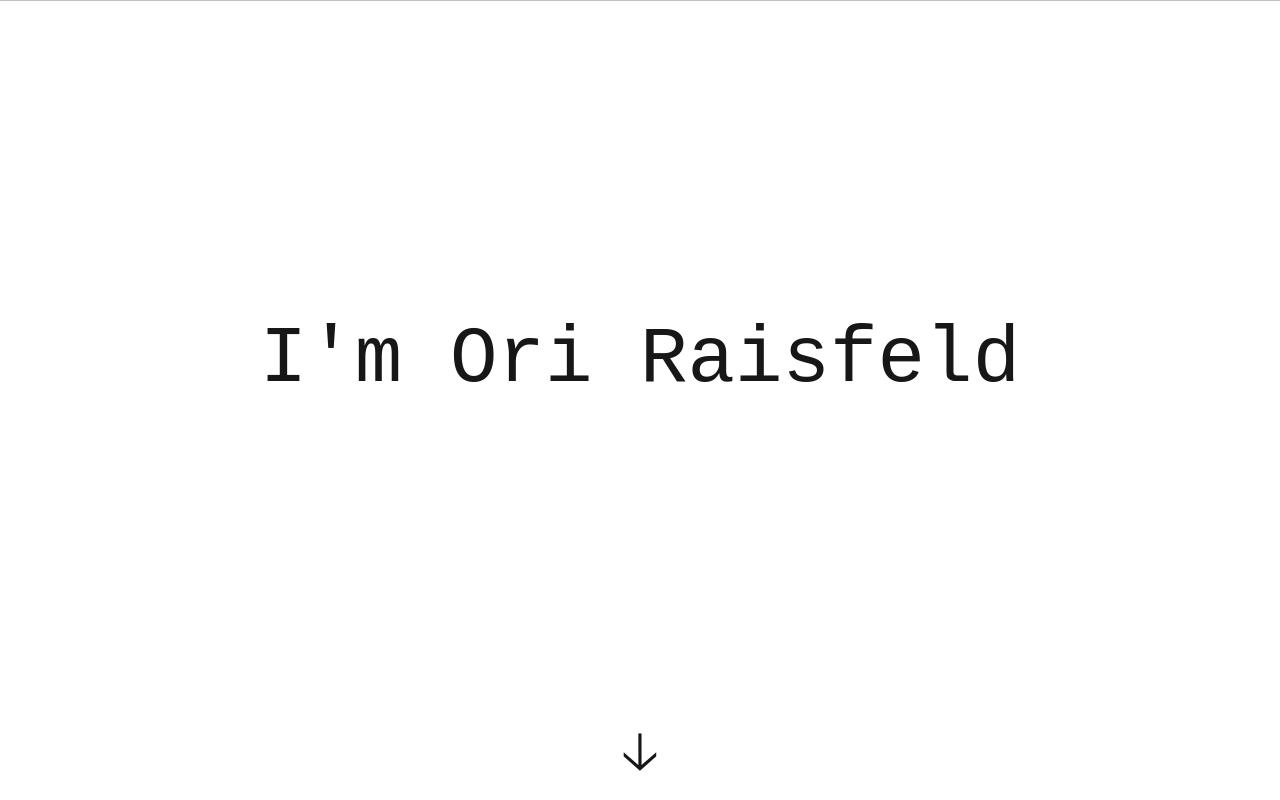
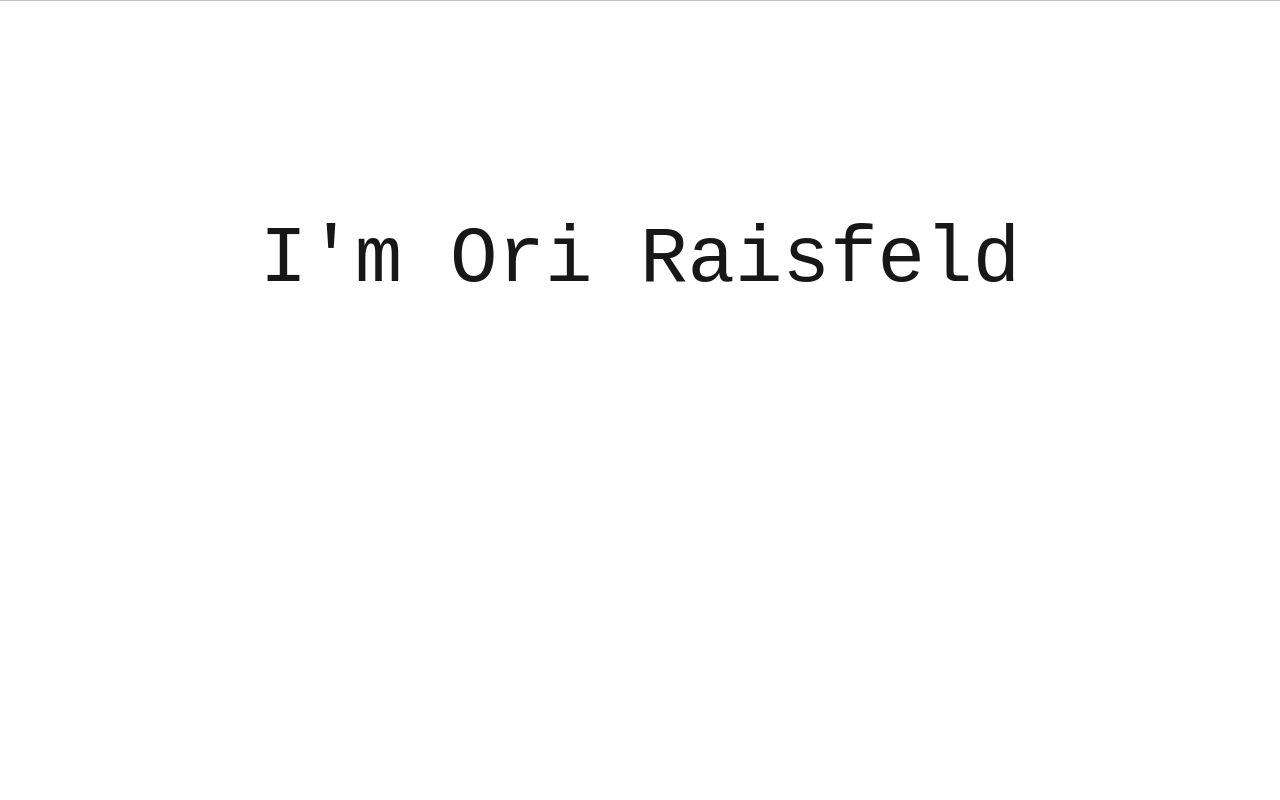
Before and after one commit to raisfeld-ori/ori-raisfeld, a Next.js app: page / in a window 1280 px wide. Built offline with nearby package versions, Linux system fonts and the light colour scheme.

Commit message:
added scrolling effect

```diff
--- a/src/app/globals.css
+++ b/src/app/globals.css
@@ -26,6 +26,8 @@ body {
   font-weight: 500;
   font-style: normal;
   user-select: none;
+  height: 100%;
+  width: 100%;
 }
 
 @layer utilities {
--- a/src/app/layout.tsx
+++ b/src/app/layout.tsx
@@ -1,10 +1,5 @@
 import type { Metadata } from "next";
 import "./globals.css";
-import { gsap } from "gsap";
-import { ScrollTrigger } from "gsap/ScrollTrigger";
-import { ScrollToPlugin } from "gsap/ScrollToPlugin";
-
-gsap.registerPlugin(ScrollTrigger, ScrollToPlugin);
 
 export const metadata: Metadata = {
   title: "Ori raisfeld",
@@ -18,7 +13,7 @@ export default function RootLayout({
 }>) {
   return (
     <html lang="en">
-      <body className="h-screen w-screen overflow-y-scroll">
+      <body className="overflow-y-scroll">
         {children}
       </body>
     </html>
--- a/src/app/page.css
+++ b/src/app/page.css
@@ -3,7 +3,6 @@
     width: 100vw;
     display: flex;
     flex-direction: column;
-    justify-content:flex-end;
     align-items: center;
 }
 
@@ -26,16 +25,40 @@
     width: 100svw;
 }
 
+.title{
+    font-size: 3em;
+    text-shadow:
+    0 0 1px rgba(255, 255, 255, 0.8),
+    0 0 6px rgba(255, 255, 255, 0.4);
+}
+
 .arrow{
     text-align: center;
     font-size: 2em;
     animation: bop 2s infinite ease-in-out;
+    margin-top: auto;
     text-shadow:
     0 0 1px rgba(255, 255, 255, 0.8),
     0 0 1px rgba(255, 255, 255, 0.6),
     0 0 7px rgba(255, 255, 255, 0.4);
 }
 
+.circle{
+    border-radius: 50%;
+    height: 4svh;
+    width: 4svh;
+    margin: 0.2em;
+    background-color: white;
+    box-shadow: 0 0 10px rgba(255, 255, 255, 0.8);
+}
+
+.line{
+    width: 100%;
+    background-color: white;
+    height: 1svh;
+    margin-top: 50svh;
+}
+
 @keyframes bop {
     0%{transform: translateY(0);}
     50%{transform: translateY(-10px);}
--- a/src/app/page.tsx
+++ b/src/app/page.tsx
@@ -3,8 +3,11 @@ import React, { useEffect, useRef, useState } from "react";
 import './page.css';
 import Head from "next/head";
 import Link from "next/link";
+import { gsap } from "gsap";
+import { ScrollTrigger } from "gsap/ScrollTrigger";
+import { ScrollToPlugin } from "gsap/ScrollToPlugin";
 
-
+gsap.registerPlugin(ScrollTrigger, ScrollToPlugin);
 
 export default function Home() {
   let parts = [
@@ -13,9 +16,13 @@ export default function Home() {
     "I'm a fullstack developer",
     "extra"
   ];
+  const life_parts = [
+    {Date: "2007", Text: "I was born"},
+  ]
   const [part, set_part] = useState(-1);
   const [text, set_text] = useState("");
   const [started, set_started] = useState(false);
+
   useEffect(() => {
     setTimeout(() => {
       if (part == parts.length) {return}
@@ -40,9 +47,24 @@ export default function Home() {
       }
     }, 1500);
   }, [part]);
+  useEffect(() => {
+    gsap.to(".circle", {
+      scrollTrigger: {
+        trigger: ".timeline_start",
+        start: "top center",
+        end: "center center",
+        scrub: true,
+      },
+      ease: "none",
+      duration: 1,
+      y: "53svh",
+      onComplete: () => {
 
+      },
+    });
+  }, []);
   return (
-    <div className={"h-full overflow-x-hidden " + (started ? "overflow-y-auto" : "overflow-hidden")}>
+    <div className="h-full overflow-x-hidden overflow-y-hidden">
     <nav className="menu border-white border-b-2" style={{transform: started ? "translateY(0)" : "translateY(-100%)"}}>
       <div className="max-w-6xl mx-auto px-4">
         <div className="flex justify-between items-center py-4">
@@ -60,14 +82,15 @@ export default function Home() {
         </div>
       </div>
     </nav>
-      <main>
         <section className="hero">
-          <h1 className="main_text">{text}</h1>
-          <div className="arrow">🡣</div>
+          <h1 className="main_text title">{text}</h1>
+          <div className="arrow" style={{opacity: started ? 1 : 0}}>🡣</div>
         </section>
-        <section className="hero">
+        <section className="hero timeline_start" style={{display: started ? "" : "none"}}>
+          <h1 className="font-bold title">About me</h1>
+          <div className="circle" id="circle"></div>
+          <div className="line"></div>
         </section>
-      </main>
     </div>
   );
 }
```
